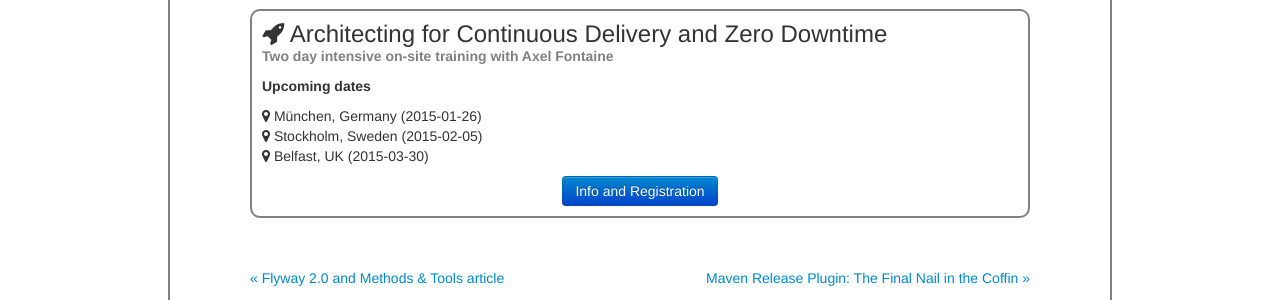
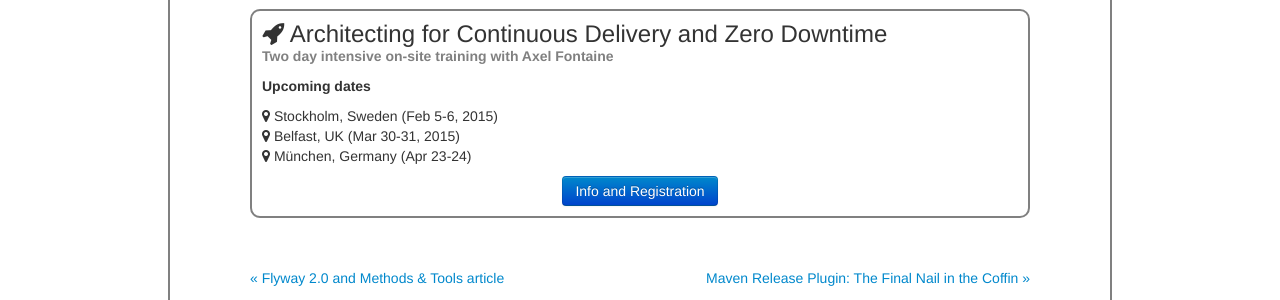
Before and after one commit to axelfontaine/axelfontaine.com, a Jekyll site: the page built from _posts/2013-03-23-relational-database-popularity.html, in a window 1280 px wide. Shown: the part 1203-1503 px from the top of the page. Built offline with Jekyll 4.4.1, drawn with Linux system fonts in a browser that asks for light colours; comment, search, counter and statistics services are not loaded.

Commit message:
Added new course dates for Munich

```diff
--- a/_layouts/blog.html
+++ b/_layouts/blog.html
@@ -90,9 +90,10 @@
 
                 <p><strong>Upcoming dates</strong></p>
 
-                <p><i class="icon-map-marker"></i> München, Germany (2015-01-26)<br/>
-                    <i class="icon-map-marker"></i> Stockholm, Sweden (2015-02-05)<br/>
-                    <i class="icon-map-marker"></i> Belfast, UK (2015-03-30)
+                <p>
+                    <i class="icon-map-marker"></i> Stockholm, Sweden (Feb 5-6, 2015)<br/>
+                    <i class="icon-map-marker"></i> Belfast, UK (Mar 30-31, 2015)<br/>
+                    <i class="icon-map-marker"></i> München, Germany (Apr 23-24)
                 </p>
 
                 <div class="call-to-action">
--- a/assets/index.js
+++ b/assets/index.js
@@ -66,6 +66,11 @@
 
 //Coordinate lookup: http://www.mapcoordinates.net/en
 var speakingEvents = [
+    ['comSysto', 'München', 'Germany', 48.1366069, 11.5770851,
+        [
+            ['2015-04-23', 'Architecting for Continuous Delivery and Zero Downtime (2 days)', '/training/continuousdelivery.html', true]
+        ]
+    ],
     ['Instil', 'Belfast', 'UK', 54.597285, -5.93012,
         [
             ['2015-03-30', 'Architecting for Continuous Delivery and Zero Downtime (2 days)', 'http://instil.co/courses/architecting-for-continuous-delivery-and-zero-downtime/', true]
```
Also changed, not shown: training/continuousdelivery.html (+10 -10 lines).
